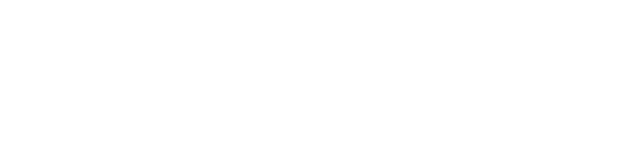
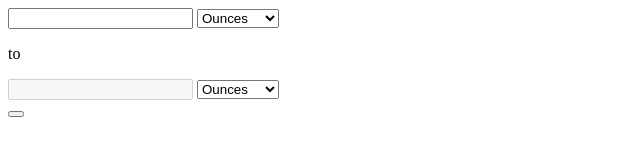
Before and after one commit to gurjeetsinghvirdee/CodeClause_Unit_Converter, a plain HTML site: page index.html in a window 1280 px wide. Shown: the whole page, without its empty margins (0-640 px from the left). Drawn offline with Linux system fonts and the light colour scheme.

Commit message:
unit converter structure updated

```diff
--- a/index.html
+++ b/index.html
@@ -8,7 +8,30 @@
     <title>Unit Converter</title>
 </head>
 <body>
-
+    <div class="container">
+        <div class="input_container">
+            <input type="number" id="inputValue">
+            <select id="inputUnit">
+                <option value="ounces">Ounces</option>
+                <option value="pounds">Pounds</option>
+                <option value="grams">Grams</option>
+                <option value="kilograms">Kilograms</option>
+                <option value="milligrams">Milligrams</option>
+            </select>
+        </div>
+        <p>to</p>
+        <div class="input_container">
+            <input type="number" id="outputValue" disabled>
+            <select id="outputUnit">
+                <option value="ounces">Ounces</option>
+                <option value="pounds">Pounds</option>
+                <option value="grams">Grams</option>
+                <option value="kilograms">Kilograms</option>
+                <option value="milligrams">Milligrams</option>
+            </select>
+        </div>
+        <button id="convertBtn"></button>
+    </div>
 </body>
 <script src="./main.js"></script>
 </html>
```
